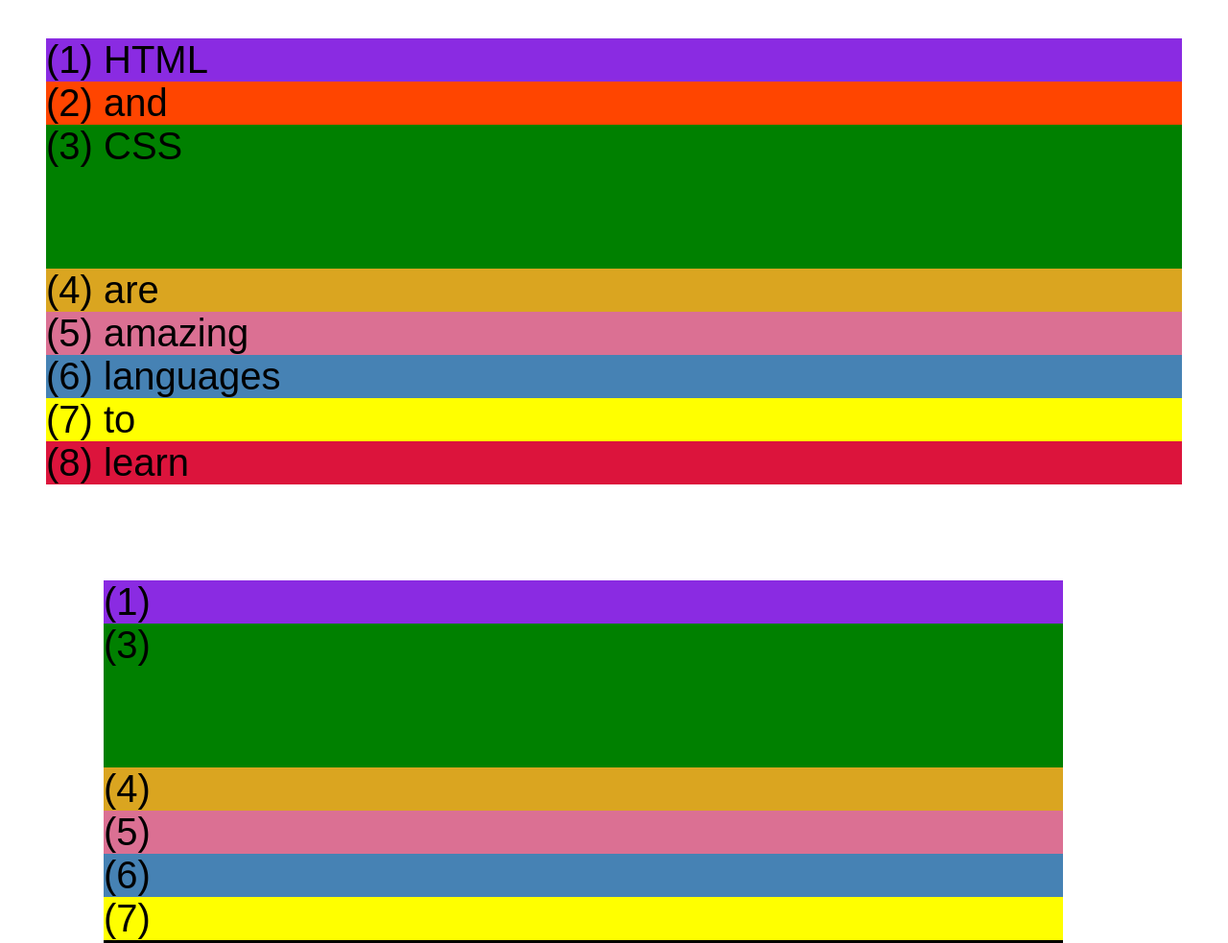
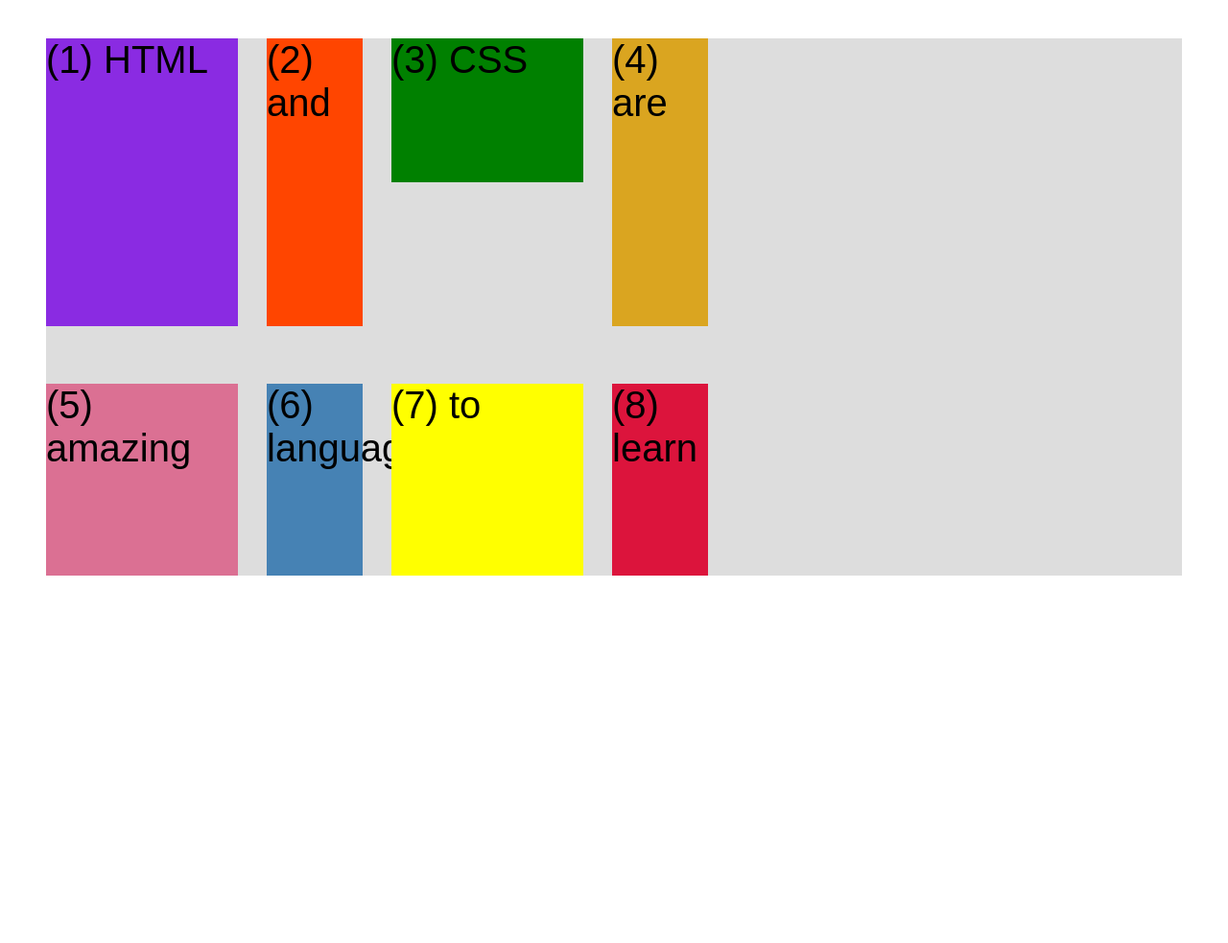
Before and after one commit to Maigwa164/NeatPixels, a plain HTML site: page css-grid.html in a window 1280 px wide. Shown: the top 983 px of the page at 96% size. After the commit the page ends 800 px from the top, so only its background shows below. Drawn offline with Linux system fonts and the light colour scheme.

Commit message:
Initialized grid layout

```diff
--- a/css-grid.html
+++ b/css-grid.html
@@ -38,12 +38,19 @@
         background-color: #ddd;
         font-size: 40px;
         margin: 40px;
+        display: grid;
+        grid-template-columns: 200px 100px 200px 100px;
+        grid-template-rows: 300px 200px;
+
+        column-gap: 30px;
+        row-gap: 60px;
 
         /* CSS GRID */
       }
 
       .container--2 {
         /* STARTER */
+        display: none;
         font-family: sans-serif;
         background-color: black;
         font-size: 40px;
```
